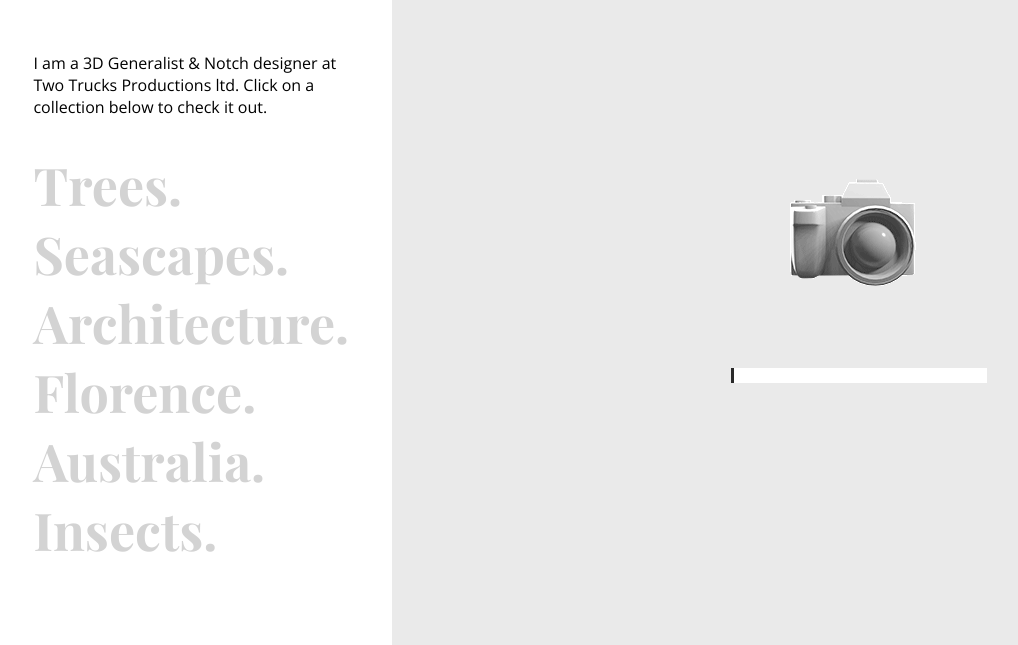
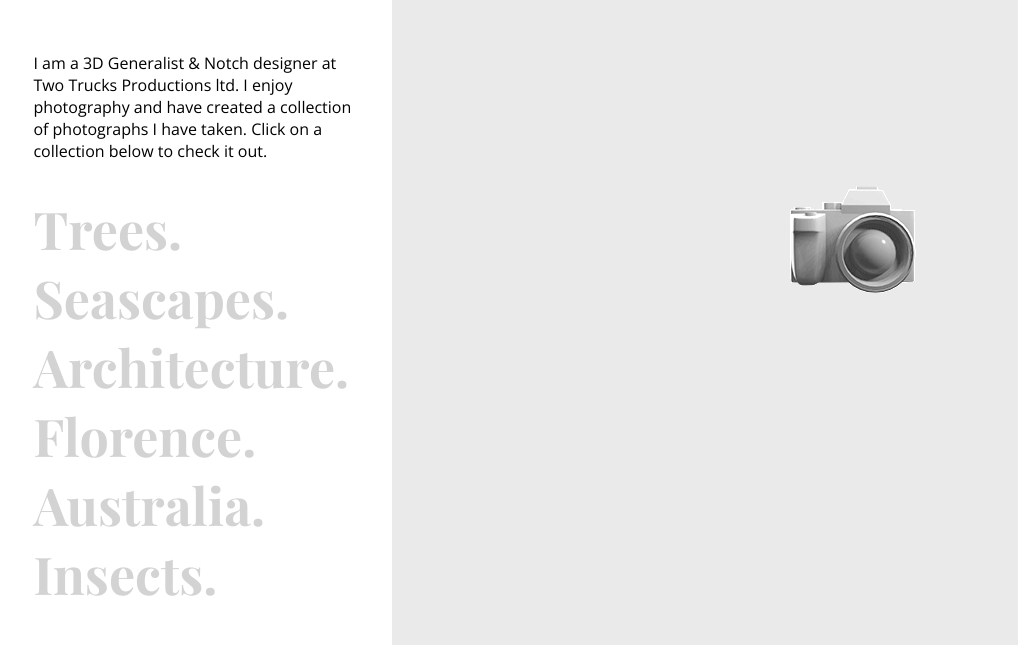
Before and after one commit to mattcrom15/Photography-website, a plain HTML site: page index.html in a window 1280 px wide. Shown: the part 155-800 px from the top of the page, without its empty margins (5-1023 px from the left). Drawn offline with nearby package versions, Linux system fonts and the light colour scheme.

Commit message:
removed slider progress

```diff
--- a/index.html
+++ b/index.html
@@ -14,7 +14,7 @@
             <div style="display: flex;">
                 <h1 class="name-home"><a href="index.html">Matt Cromwell</a></h1>
             </div>
-            <p class="about">I am a 3D Generalist & Notch designer at Two Trucks Productions ltd. Click on a collection below to check it out.</p>
+            <p class="about">I am a 3D Generalist & Notch designer at Two Trucks Productions ltd. I enjoy photography and have created a collection of photographs I have taken. Click on a collection below to check it out.</p>
                 <ul class="projects">
                     <li class="home-project-title" onclick="CollectionSelection(this);">Trees.</li>
                     <li class="home-project-title" onclick="CollectionSelection(this);">Seascapes.</li>
@@ -34,9 +34,9 @@
             <div class="overlay">
                 <div class="collection-progress">
                     <img src="static/img/white-camera-spin-front.gif"  alt="">
-                <div id="myProgress">
+                <!-- <div id="myProgress">
                     <div id="slider-progress"></div>
-                  </div>
+                  </div> -->
                 </div>
             </div>
         </div>
```
